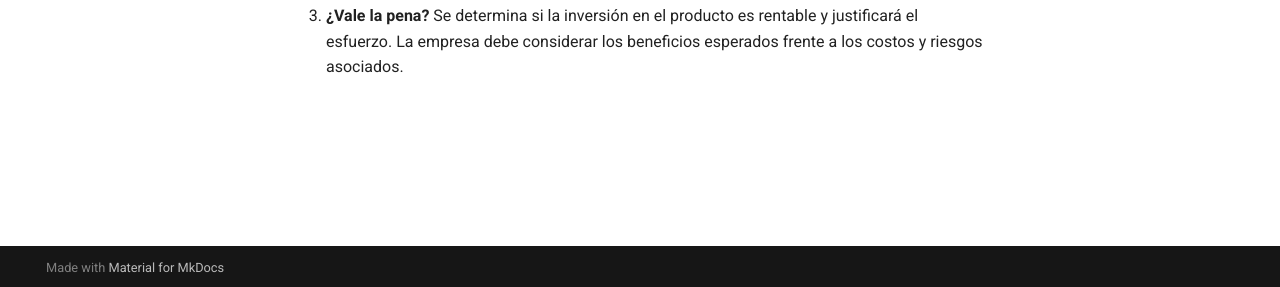
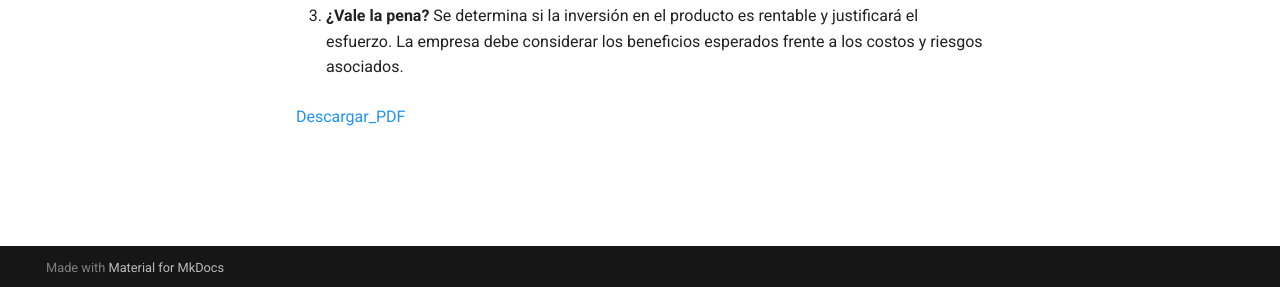
Before and after one commit to RodrigoH2929/portafolio_evidencias, an MkDocs documentation site: the page built from docs/Proyectos de Ingenieria IV/Semana 4.md, in a window 1280 px wide. Shown: the part 610-897 px from the top of the page. Built offline with MkDocs 1.6.1 and Material for MkDocs 9.7.7, drawn with Linux system fonts in a browser that asks for light colours.

Commit message:
Agruegue un pdf en la seccion 'Semana 4'

```diff
--- a/docs/Proyectos de Ingenieria IV/Semana 4.md
+++ b/docs/Proyectos de Ingenieria IV/Semana 4.md
@@ -11,3 +11,5 @@ Un Marco "real-ganar-vale la pena" (Real-Win-Worth it o RGW) es una herramienta
 2. **Ganar:** Se analiza la capacidad de la empresa para competir y tener éxito en el mercado. Esto implica considerar la posición de la empresa, sus recursos y la competencia.
 
 3. **¿Vale la pena?** Se determina si la inversión en el producto es rentable y justificará el esfuerzo. La empresa debe considerar los beneficios esperados frente a los costos y riesgos asociados.
+
+[Descargar_PDF](docs/recursos/archivos/El mercado.pdf)
```
